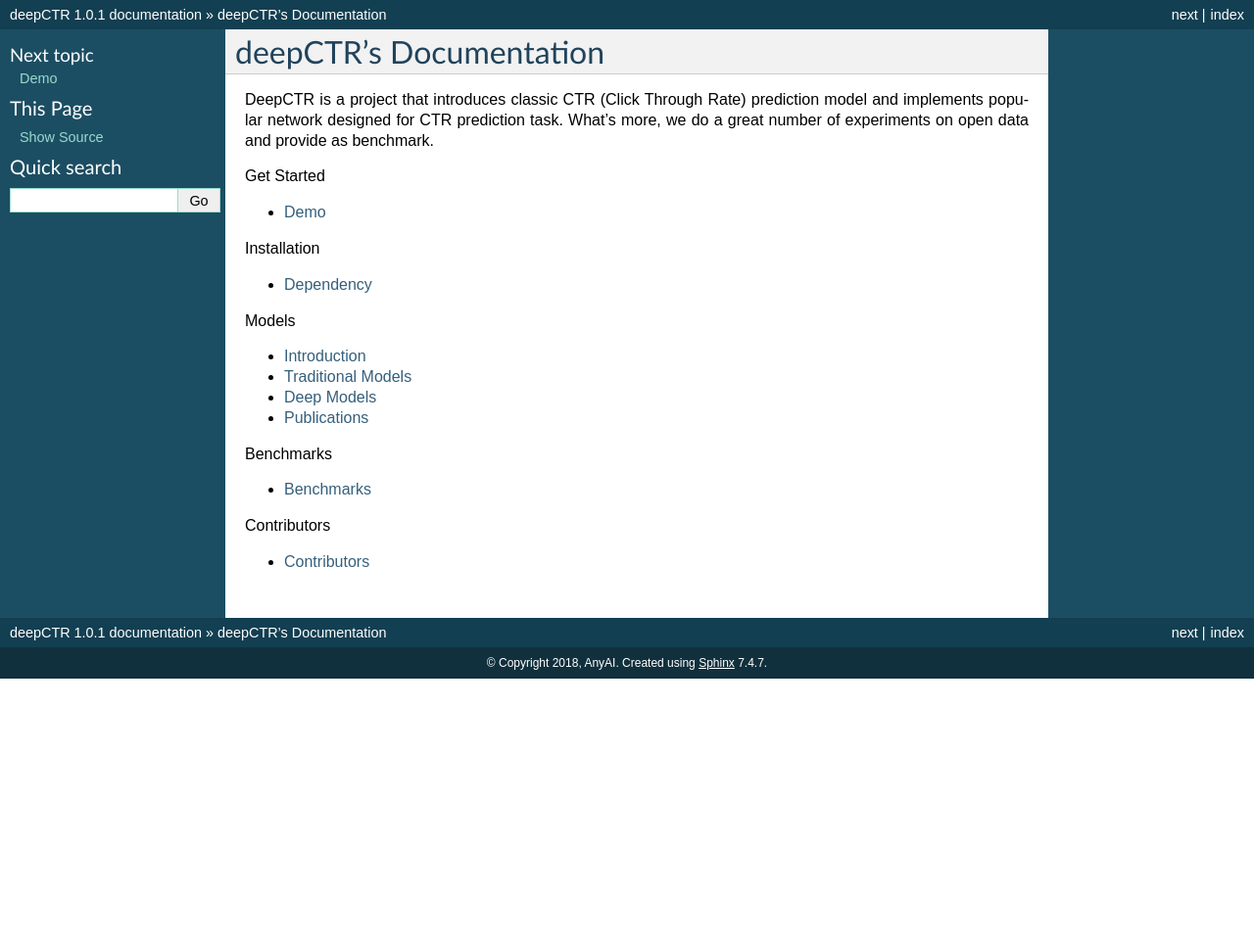
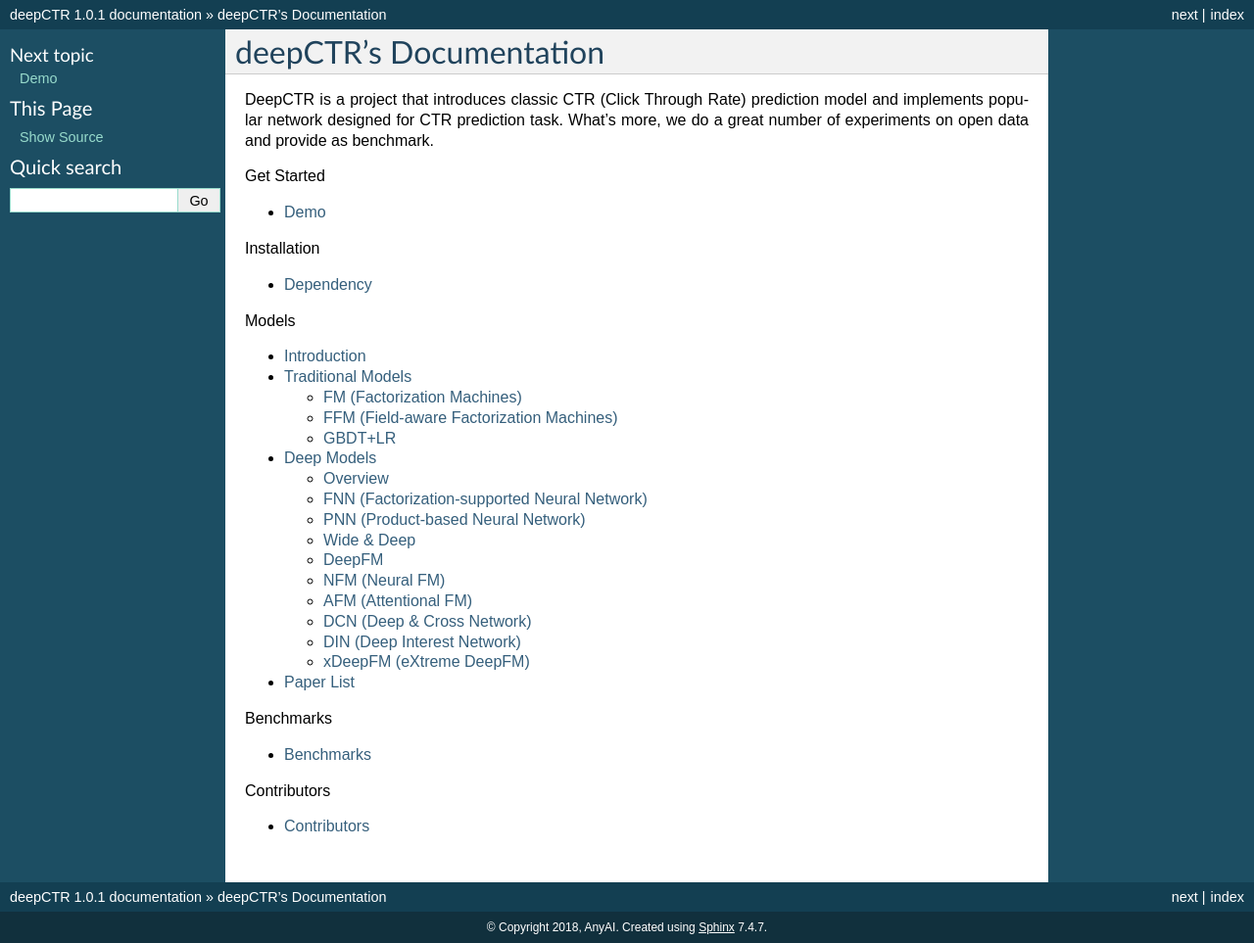
Before and after one commit to anyai/DeepCTR, a Sphinx documentation site: the page built from docs/index.rst, in a window 1280 px wide. Shown: the whole page at 98% size. Built offline with Sphinx 7.4.7, drawn with Linux system fonts in a browser that asks for light colours; before the commit the page ends 900 px from its top, so only the background shows below that.

Commit message:
Update docs

```diff
--- a/docs/index.rst
+++ b/docs/index.rst
@@ -16,13 +16,13 @@ DeepCTR is a project that introduces classic CTR (Click Through Rate) prediction
    installation/dependency
 
 .. toctree::
-   :maxdepth: 1
+   :maxdepth: 2
    :caption: Models
 
    models/Introduction
    models/TraditionalModels
    models/DeepModels
-   publication
+   paperlist
 
 .. toctree::
    :maxdepth: 1
--- a/docs/models/DeepModels.rst
+++ b/docs/models/DeepModels.rst
@@ -153,7 +153,7 @@ Prediction function:
 
 :math:`y_{AFM}` can exactly recover FM when setting :math:`\mathbf{p}` to :math:`\mathbf{1}` and :math:`a_{ij}` to 1.
 
-* Jun Xiao, Hao Ye, Xiangnan He, Hanwang Zhang, Fei Wu, Tat-Seng Chua. `Attentional Factorization Machines: Learning the Weight of Feature Interactions via Attention Networks <http://www.ijcai.org/proceedings/2017/0435.pdf>`_, ***IJCAI***, 2017.
+* Jun Xiao, Hao Ye, Xiangnan He, Hanwang Zhang, Fei Wu, Tat-Seng Chua. `Attentional Factorization Machines: Learning the Weight of Feature Interactions via Attention Networks <http://www.ijcai.org/proceedings/2017/0435.pdf>`_, **IJCAI**, 2017.
 
 |
 
--- a/docs/publication.rst
+++ b/docs/paperlist.rst
@@ -1,5 +1,5 @@
-Publications
-============
+Paper List
+==========
 
 1. [**CoRR'2018**] Jianxun Lian, Xiaohuan Zhou, Fuzheng Zhang, Zhongxia Chen, Xing Xie, Guangzhong Sun. `xDeepFM: Combining Explicit and Implicit Feature Interactions for Recommender Systems <https://arxiv.org/abs/1803.05170>`_, *arXiv:1803.05170*, 2018.
 
```
